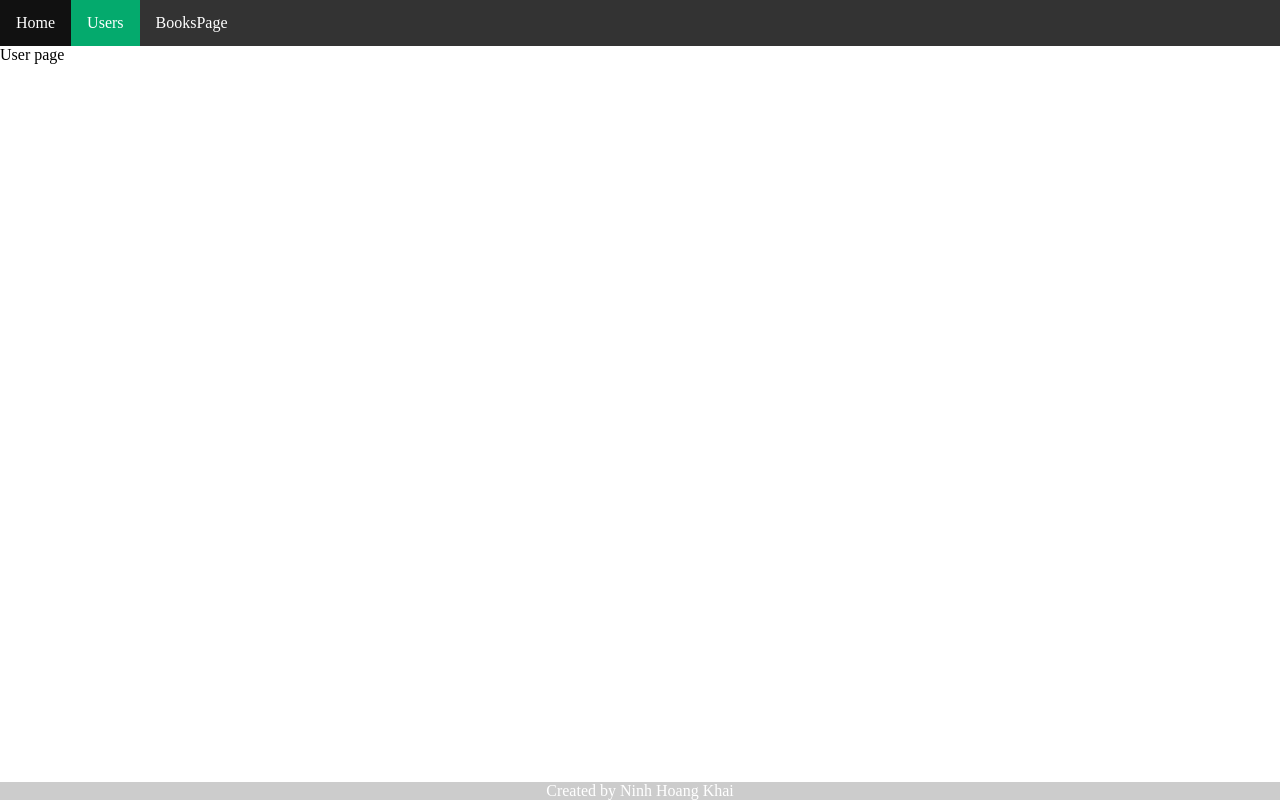
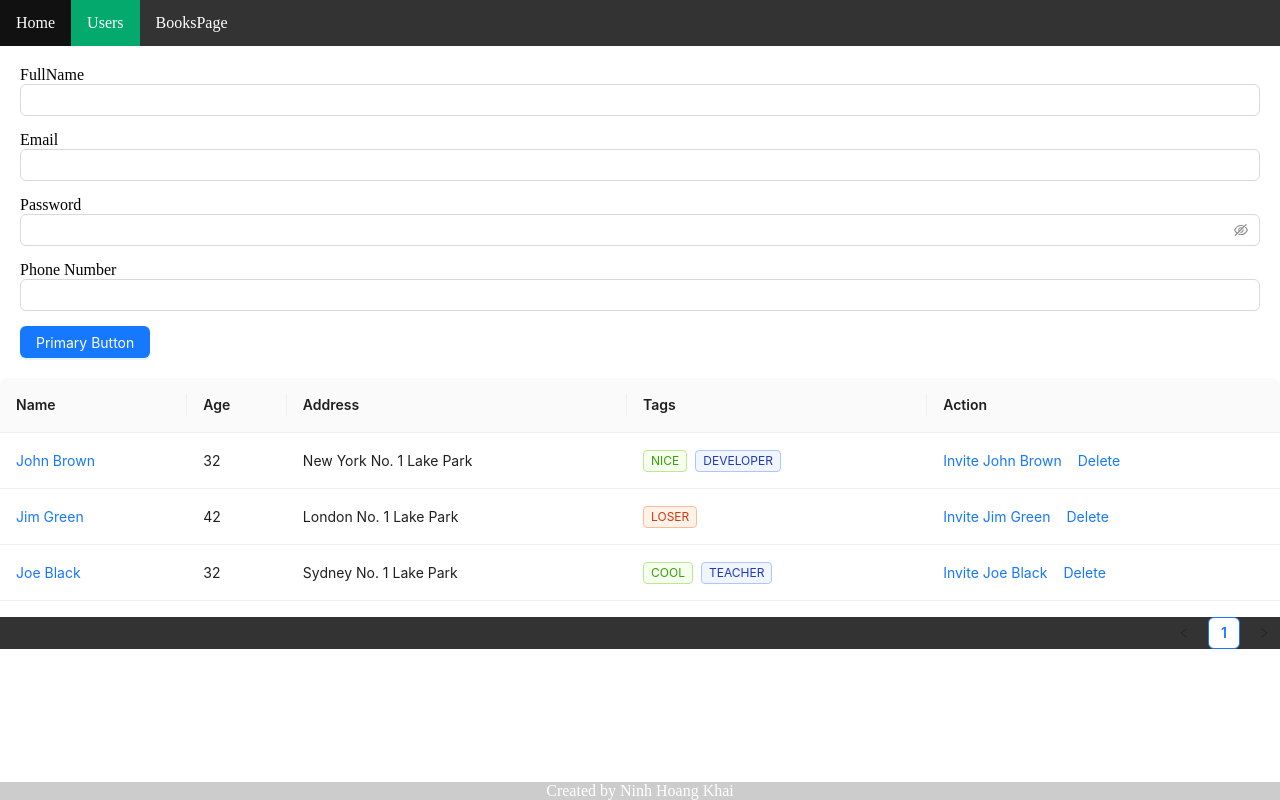
Before and after one commit to nhkkhai/MyReact, a React (Vite) app: page /users in a window 1280 px wide. Built offline with nearby package versions, Linux system fonts and the light colour scheme.

Commit message:
tao base User

```diff
--- /dev/null
+++ b/src/components/user/user.form.css
@@ -0,0 +1,10 @@
+.user_form {
+    padding: 20px;
+    gap: 15px;
+    display: flex;
+    flex-direction: column;
+}
+
+.user_info-title {
+    font-size: 16px;
+}
--- /dev/null
+++ b/src/components/user/user.form.jsx
@@ -0,0 +1,36 @@
+import { Input, Button } from "antd";
+import './user.form.css'
+
+const UserForm = () => {
+    return (
+        <div className="user_form">
+
+            <div style={{ display: "flex", flexDirection: "column", gap: "15px" }}>
+                <div className="user_info">
+                    <span className="user_info-title">FullName</span>
+                    <Input />
+                </div>
+                <div className="user_info">
+                    <span className="user_info-title">Email</span>
+                    <Input />
+                </div>
+                <div className="user_info">
+                    <span className="user_info-title">Password</span>
+                    <Input.Password />
+                </div>
+                <div className="user_info">
+                    <span className="user_info-title">Phone Number</span>
+                    <Input />
+                </div>
+                <div>
+                    <Button type="primary">Primary Button</Button>
+
+                </div>
+            </div>
+
+
+        </div>
+    );
+}
+
+export default UserForm
--- /dev/null
+++ b/src/components/user/user.table.jsx
@@ -0,0 +1,79 @@
+import { Space, Table, Tag } from 'antd';
+
+const UserTable = () => {
+    const columns = [
+        {
+            title: 'Name',
+            dataIndex: 'name',
+            key: 'name',
+            render: (text) => <a>{text}</a>,
+        },
+        {
+            title: 'Age',
+            dataIndex: 'age',
+            key: 'age',
+        },
+        {
+            title: 'Address',
+            dataIndex: 'address',
+            key: 'address',
+        },
+        {
+            title: 'Tags',
+            key: 'tags',
+            dataIndex: 'tags',
+            render: (_, { tags }) => (
+                <>
+                    {tags.map((tag) => {
+                        let color = tag.length > 5 ? 'geekblue' : 'green';
+                        if (tag === 'loser') {
+                            color = 'volcano';
+                        }
+                        return (
+                            <Tag color={color} key={tag}>
+                                {tag.toUpperCase()}
+                            </Tag>
+                        );
+                    })}
+                </>
+            ),
+        },
+        {
+            title: 'Action',
+            key: 'action',
+            render: (_, record) => (
+                <Space size="middle">
+                    <a>Invite {record.name}</a>
+                    <a>Delete</a>
+                </Space>
+            ),
+        },
+    ];
+    const data = [
+        {
+            key: '1',
+            name: 'John Brown',
+            age: 32,
+            address: 'New York No. 1 Lake Park',
+            tags: ['nice', 'developer'],
+        },
+        {
+            key: '2',
+            name: 'Jim Green',
+            age: 42,
+            address: 'London No. 1 Lake Park',
+            tags: ['loser'],
+        },
+        {
+            key: '3',
+            name: 'Joe Black',
+            age: 32,
+            address: 'Sydney No. 1 Lake Park',
+            tags: ['cool', 'teacher'],
+        },
+    ];
+
+    return (<Table columns={columns} dataSource={data} />);
+}
+
+export default UserTable
--- a/src/pages/user.jsx
+++ b/src/pages/user.jsx
@@ -1,6 +1,12 @@
+import UserForm from "../components/user/user.form"
+import UserTable from "../components/user/user.table"
+
 const UserPage = () => {
     return (
-        <div>User page</div>
+        <div>
+            <UserForm />
+            <UserTable />
+        </div>
     )
 }
 
```
